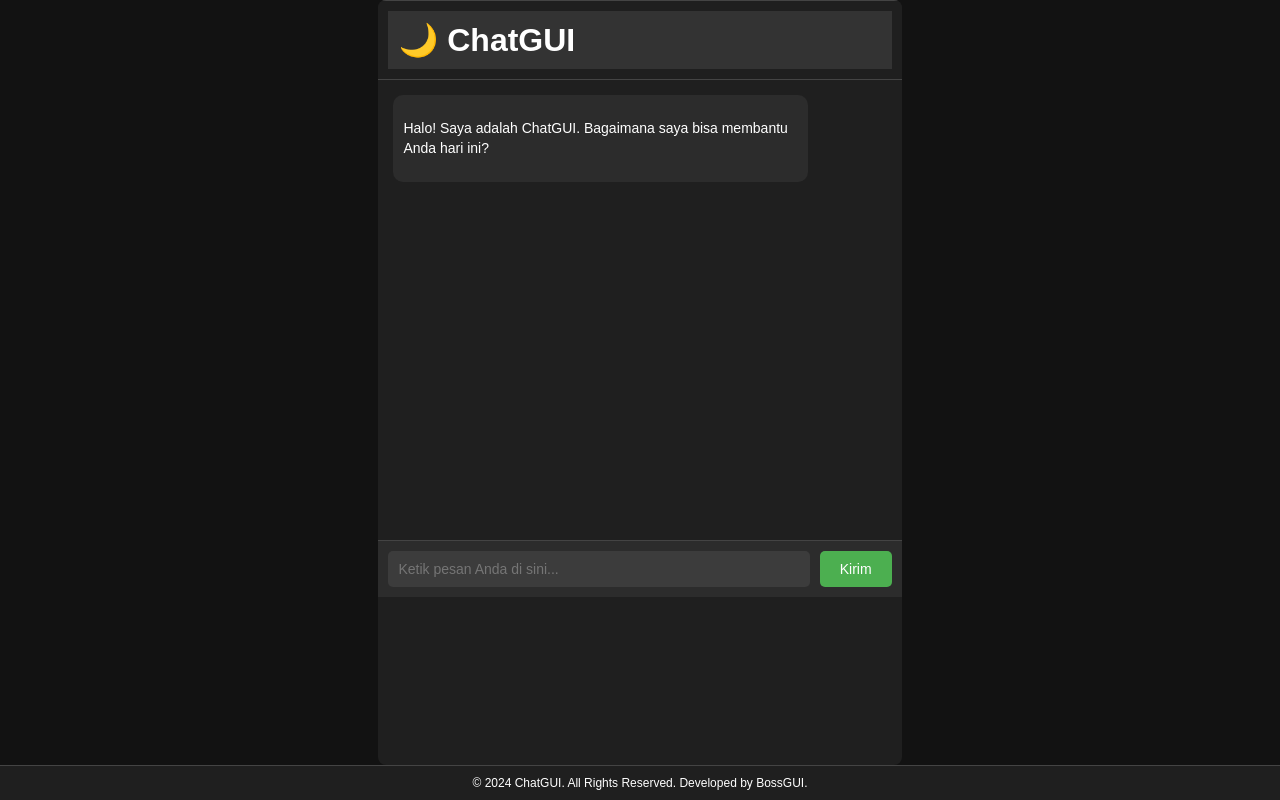
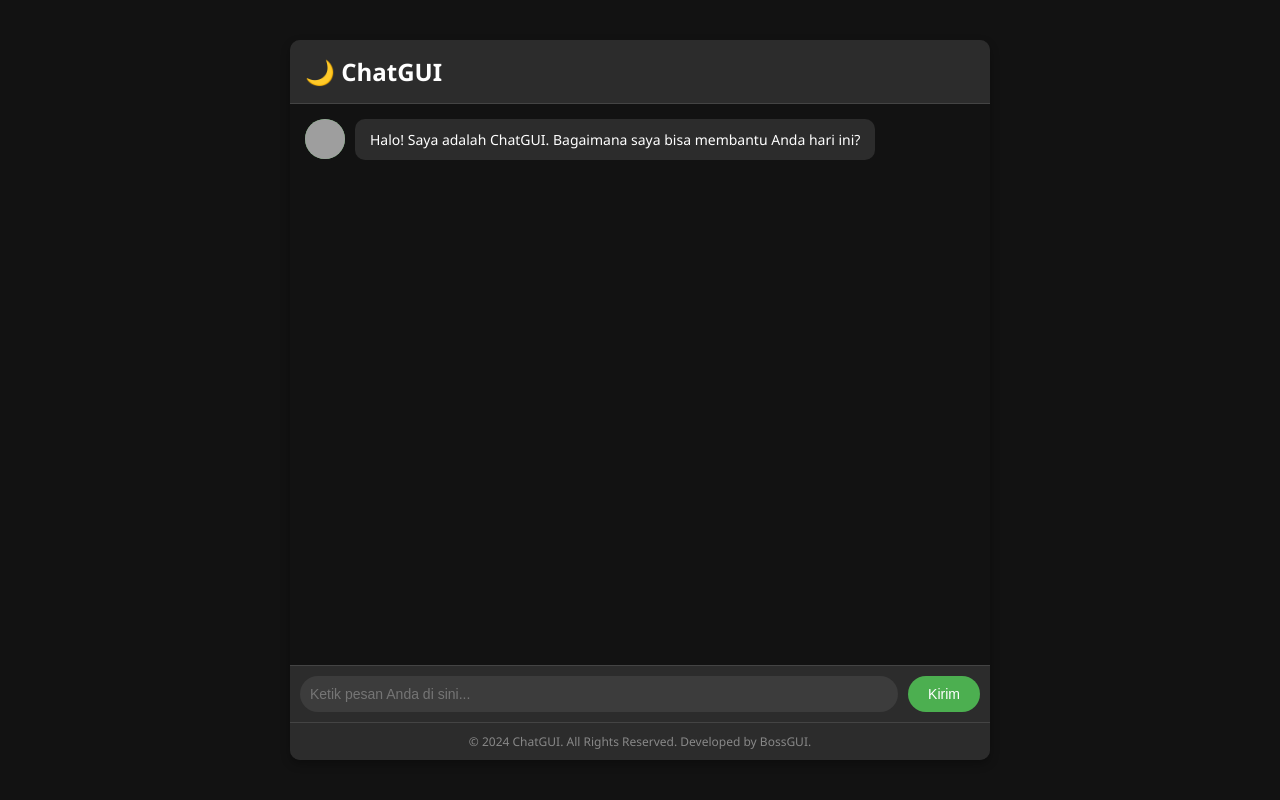
Before and after one commit to alfandi130288/repo-chatgui, a Flask app: page / in a window 1280 px wide. Run offline with Flask 3, Linux system fonts and the light colour scheme; parts of the project's set-up code (start-up, migrations or seed data) failed here and were passed over; grey boxes are pictures that could not be loaded.

Commit message:
Improve UI

```diff
--- a/templates/index.html
+++ b/templates/index.html
@@ -3,74 +3,95 @@
 <head>
     <meta charset="UTF-8">
     <meta name="viewport" content="width=device-width, initial-scale=1.0">
-    <title>Dark Mode Chatbot</title>
+    <title>ChatGUI</title>
     <style>
         body {
             margin: 0;
             padding: 0;
             background-color: #121212;
             color: #ffffff;
-            font-family: Arial, sans-serif;
+            font-family: 'Segoe UI', Tahoma, Geneva, Verdana, sans-serif;
             display: flex;
-            flex-direction: column;
-            min-height: 100vh; /* Ensure footer is at the bottom */
+            justify-content: center;
+            align-items: center;
+            min-height: 100vh;
         }
 
         .chat-container {
-            max-width: 600px;
-            margin: 0 auto;
-            background: #1f1f1f;
-            border-radius: 8px;
+            height: 100vh; /* Pastikan kontainer memenuhi seluruh halaman */
+            width: 100%;
+            max-width: 700px;
+            height: 90vh;
+            display: flex;
+            flex-direction: column;
+            background-color: #1f1f1f;
+            border-radius: 10px;
+            box-shadow: 0 4px 10px rgba(0, 0, 0, 0.3);
             overflow: hidden;
-            flex-grow: 1; /* Allow chat container to expand */
-            display: flex;
-            flex-direction: column; /* Make container a flex container */
         }
 
         header {
-            padding: 0;
+            padding: 15px;
+            background-color: #2c2c2c;
             text-align: left;
             border-bottom: 1px solid #444;
-            color: #ffffff;
-            padding: 10px;
-            background-color: #1f1f1f;
-            border-top: 1px solid #444;
-            position: relative;
+            position: sticky;
             top: 0;
+            z-index: 10;
         }
 
         header h1 {
-            background: #333;
-            padding: 10px;
             margin: 0;
+            font-size: 1.5rem;
         }
 
         .chat-box {
-            height: 430px; /* Ubah tinggi chat-box */
+            flex-grow: 1;
             padding: 15px;
             overflow-y: auto;
             display: flex;
             flex-direction: column;
-            gap: 10px;
+            gap: 15px;
+            background: #121212;
         }
 
         .bot-message, .user-message {
-            max-width: 80%;
-            padding: 10px;
+            display: flex;
+            align-items: flex-start;
+            gap: 10px;
+            animation: fadeIn 0.5s ease-in-out;
+        }
+
+        .bot-message img, .user-message img {
+            width: 40px;
+            height: 40px;
+            border-radius: 50%;
+        }
+
+        .bot-message img {
+            background: #4caf50;
+        }
+
+        .user-message img {
+            background: #555;
+        }
+
+        .message-content {
+            max-width: 75%;
+            padding: 10px 15px;
             border-radius: 10px;
             font-size: 14px;
-            line-height: 1.4;
+            line-height: 1.5;
+            word-wrap: break-word;
         }
 
-        .bot-message {
+        .bot-message .message-content {
             background-color: #2c2c2c;
-            align-self: flex-start;
             color: #ffffff;
         }
 
-        .user-message {
+        .user-message .message-content {
             background-color: #4caf50;
-            align-self: flex-end;
             color: #ffffff;
         }
 
@@ -79,24 +100,26 @@
             padding: 10px;
             background-color: #2c2c2c;
             border-top: 1px solid #444;
-            margin-bottom: 10px; /* Tambahkan margin bawah */
+            position: sticky;
+            bottom: 0;
+            z-index: 10;
         }
 
         form input {
             flex: 1;
             padding: 10px;
             border: none;
-            border-radius: 5px;
-            margin-right: 10px;
+            border-radius: 20px;
             font-size: 14px;
             color: #ffffff;
             background-color: #3c3c3c;
+            margin-right: 10px;
         }
 
         form button {
             padding: 10px 20px;
             border: none;
-            border-radius: 5px;
+            border-radius: 20px;
             background-color: #4caf50;
             color: #ffffff;
             font-size: 14px;
@@ -108,23 +131,33 @@
             background-color: #45a047;
         }
 
+        footer {
+            padding: 10px;
+            background-color: #2c2c2c;
+            text-align: center;
+            font-size: 12px;
+            color: #888;
+            border-top: 1px solid #444;
+        }
+
         .chat-box::-webkit-scrollbar {
-            width: 6px;
+            width: 8px;
         }
 
         .chat-box::-webkit-scrollbar-thumb {
             background-color: #4caf50;
-            border-radius: 3px;
+            border-radius: 4px;
         }
 
-        /* Footer Styles */
-        footer {
-            text-align: center;
-            font-size: 12px;
-            color: #ffffff;
-            padding: 10px;
-            background-color: #1f1f1f;
-            border-top: 1px solid #444;
+        @keyframes fadeIn {
+            from {
+                opacity: 0;
+                transform: translateY(10px);
+            }
+            to {
+                opacity: 1;
+                transform: translateY(0);
+            }
         }
     </style>
 </head>
@@ -135,45 +168,32 @@
         </header>
         <div class="chat-box" id="chat-box">
             <div class="bot-message">
-                <p>Halo! Saya adalah ChatGUI. Bagaimana saya bisa membantu Anda hari ini?</p>
+                <img src="bot-avatar.png" alt="Bot Avatar">
+                <div class="message-content">
+                    Halo! Saya adalah ChatGUI. Bagaimana saya bisa membantu Anda hari ini?
+                </div>
             </div>
         </div>
         <form id="chat-form">
-            <input
-                type="text"
-                id="user-message"
-                placeholder="Ketik pesan Anda di sini..."
-                required
-            />
+            <input type="text" id="user-message" placeholder="Ketik pesan Anda di sini..." required />
             <button type="submit">Kirim</button>
         </form>
+        <footer>
+            &copy; 2024 ChatGUI. All Rights Reserved. Developed by BossGUI.
+        </footer>
     </div>
 
-    <!-- Footer Section -->
-
-
-    <!-- Footer Section -->
-    <footer>
-        &copy; 2024 ChatGUI. All Rights Reserved. Developed by BossGUI.
-    </footer>
-
     <script>
-        // Select Elements
         const form = document.getElementById("chat-form");
         const chatBox = document.getElementById("chat-box");
         const inputField = document.getElementById("user-message");
 
-        // Handle Form Submission
         form.addEventListener("submit", async (event) => {
             event.preventDefault();
 
-            // Get User Input
             const userMessage = inputField.value;
+            appendMessage(userMessage, "user-message", "user-avatar.png");
 
-            // Append User Message
-            appendMessage(userMessage, "user-message");
-
-            // Send Message to Backend
             const response = await fetch("/get", {
                 method: "POST",
                 headers: { "Content-Type": "application/x-www-form-urlencoded" },
@@ -181,21 +201,25 @@
             });
             const data = await response.json();
 
-            // Append Bot Response
-            appendMessage(data.response, "bot-message");
-
-            // Clear Input Field
+            appendMessage(data.response, "bot-message", "bot-avatar.png");
             inputField.value = "";
         });
 
-        // Append Message to Chat Box
-        function appendMessage(message, className) {
-            const messageElement = document.createElement("div");
-            messageElement.className = className;
-            messageElement.innerHTML = `<p>${message}</p>`;
-            chatBox.appendChild(messageElement);
+        function appendMessage(message, className, avatar) {
+            const messageWrapper = document.createElement("div");
+            messageWrapper.className = className;
 
-            // Scroll to Bottom
+            const avatarImg = document.createElement("img");
+            avatarImg.src = avatar;
+            avatarImg.alt = `${className} avatar`;
+
+            const messageContent = document.createElement("div");
+            messageContent.className = "message-content";
+            messageContent.textContent = message;
+
+            messageWrapper.appendChild(avatarImg);
+            messageWrapper.appendChild(messageContent);
+            chatBox.appendChild(messageWrapper);
             chatBox.scrollTop = chatBox.scrollHeight;
         }
     </script>
```
